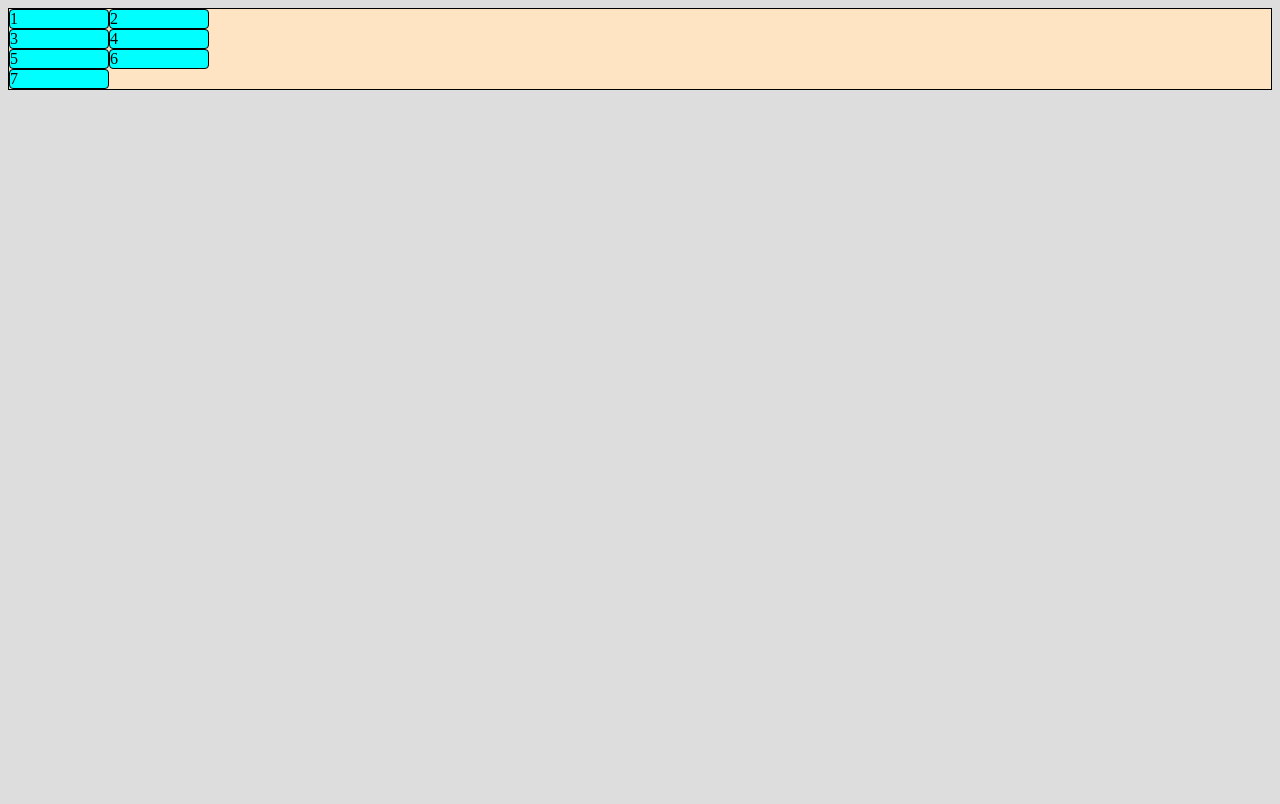
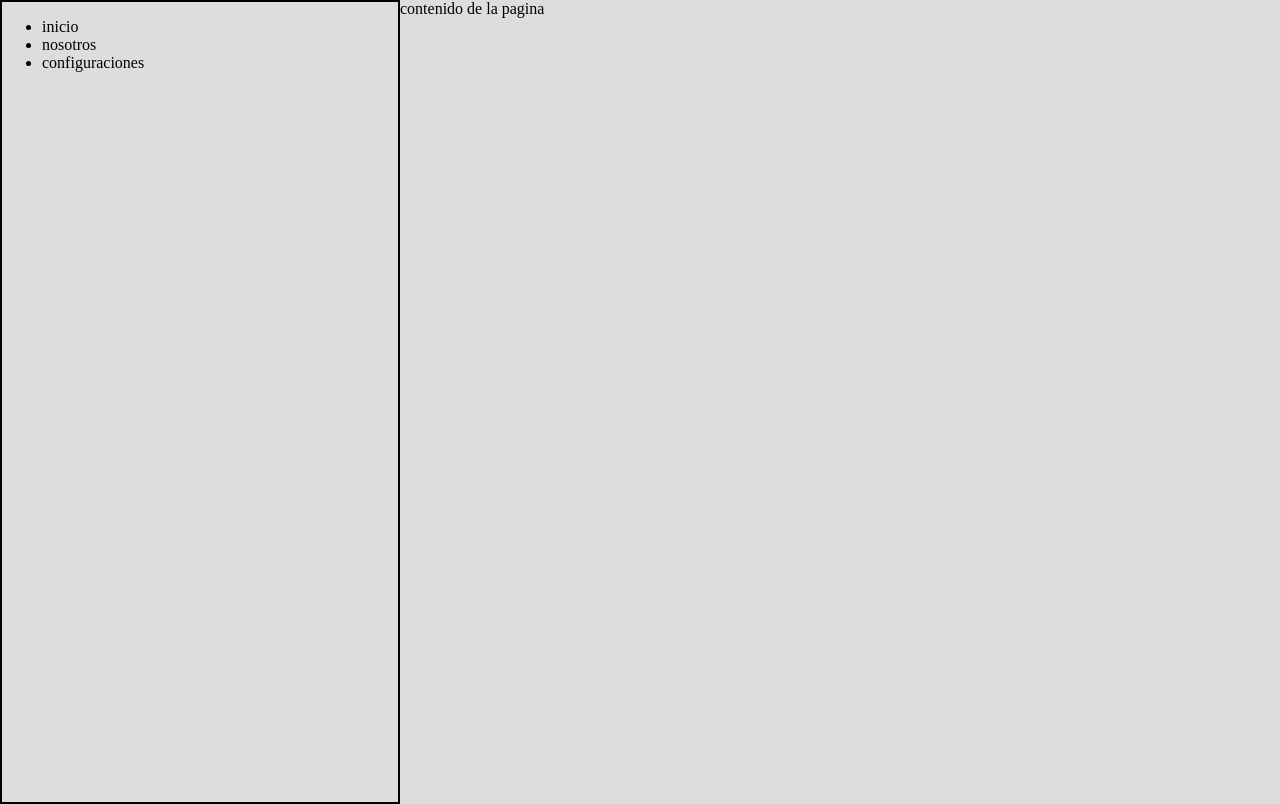
Before and after one commit to JesusCarvajal017/apuntes_css, a plain HTML site: page grid/index.html in a window 1280 px wide. Drawn offline with Linux system fonts and the light colour scheme.

Commit message:
ejemplo de maquetacion

```diff
--- a/grid/css/style.css
+++ b/grid/css/style.css
@@ -4,7 +4,9 @@
     background-color: bisque;
     border: 1px solid #000000;
     display: grid;
-    grid-template-columns: 100px 100px;
+    grid-template-columns: minmax(100px, 1fr) repeat(2, 1fr);
+    grid-template-rows: 40px ;
+    grid-auto-rows: 20px;
 }
 
 .container div{
@@ -17,3 +19,17 @@
 body{
     background-color: #ddd;
 }
+
+div{
+    display: grid;
+    grid-template-columns: minmax(400px, 1fr) 5fr;
+}
+
+aside{
+    border: 2px solid #000000;
+    height: 100vh;
+}
+
+body{
+    margin: 0;
+}
--- a/grid/index.html
+++ b/grid/index.html
@@ -7,7 +7,7 @@
     <link rel="stylesheet" href="css/style.css">
 </head>
 <body>
-    <section class="container">
+    <!-- <section class="container">
         <div>1</div>
         <div>2</div>
         <div>3</div>
@@ -15,6 +15,19 @@
         <div>5</div>
         <div>6</div>
         <div>7</div>
-    </section>
+    </section> -->
+
+    <div>
+        <aside>
+            <ul>
+                <li>inicio</li>
+                <li>nosotros</li>
+                <li>configuraciones</li>
+            </ul>
+        </aside>
+        <section>
+            contenido de la pagina
+        </section>
+    </div>
 </body>
 </html>
```
Also changed, not shown: 1 other file.
